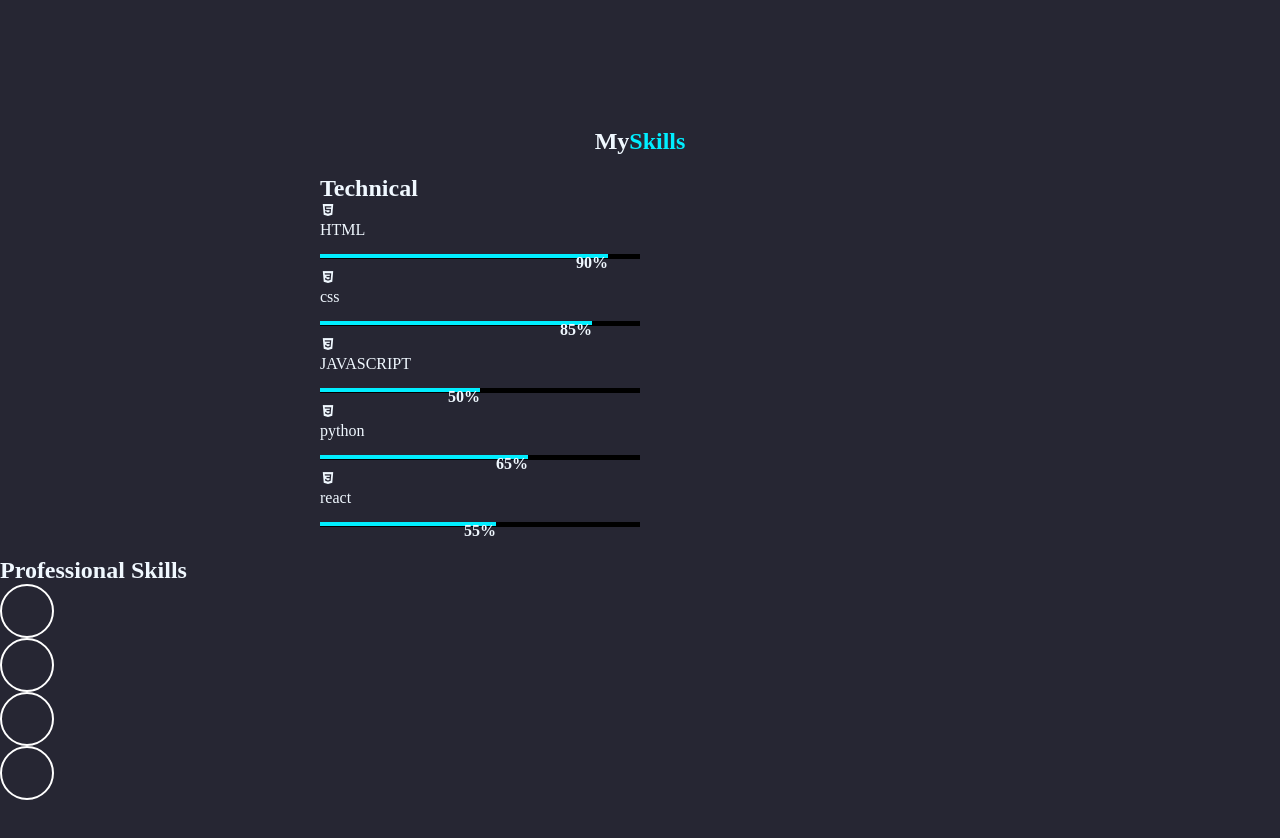
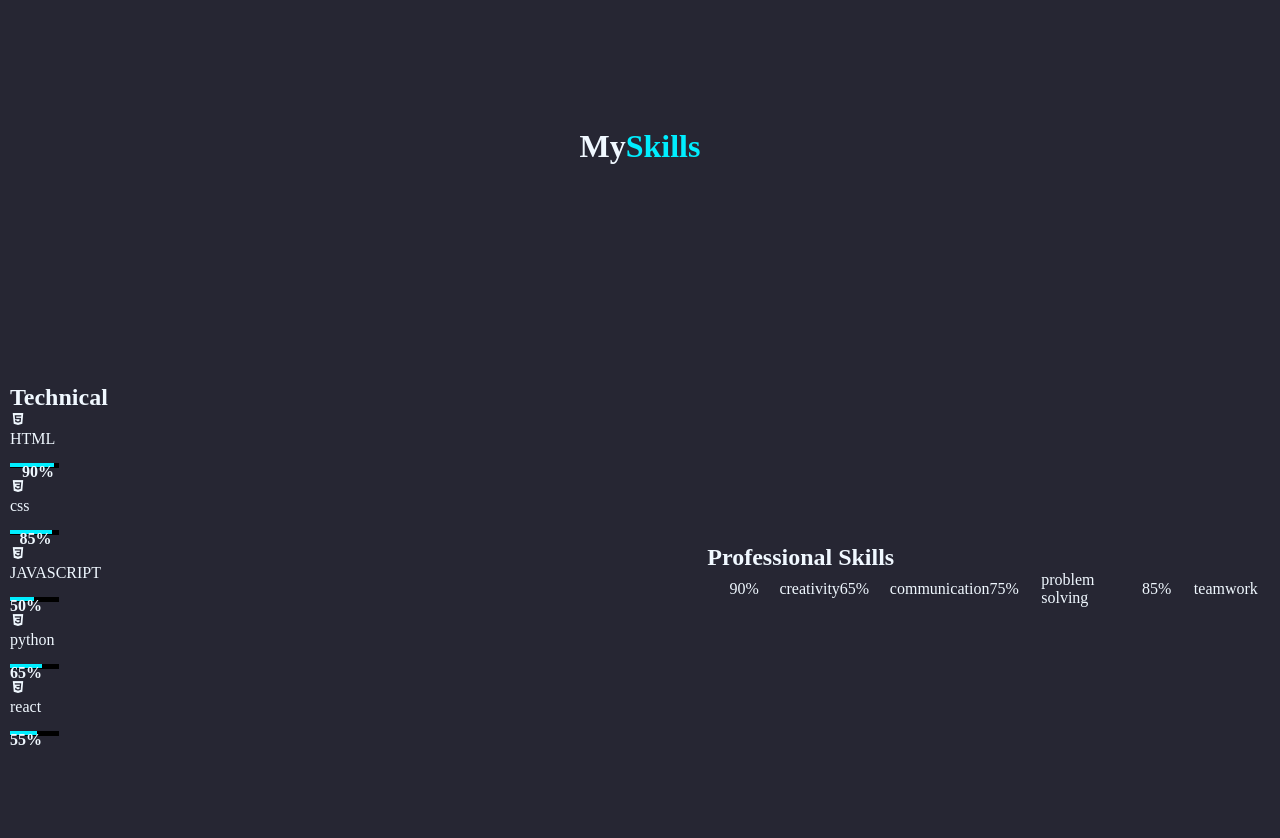
Before and after one commit to Manishahir11/.portfolio, a plain HTML site: page index.html in a window 1280 px wide. Shown: the part 2360-3198 px from the top of the page. Drawn offline with nearby package versions, Linux system fonts and the light colour scheme.

Commit message:
update 27-09-23

```diff
--- a/index.html
+++ b/index.html
@@ -12,14 +12,15 @@
 </head>
 
 <body>
-    <header class="header">
+    <header  id="header">
         <nav class="navbar">
             <div class="logo">.port<span class="fo-logo">folieo</span></div>
             <div class="contener">
-                <a href="#">Home</a>
-                <a href="#">About</a>
-                <a href="#">Services</a>
-                <a href="#">Skills</a>
+                <a href="#header">Home</a>
+
+                <a href="#about"  >About</a>
+                <a href="#myService">Services</a>
+                <a href="#skills">Skills</a>
                 <a href="#">Project</a>
                 <a href="#">Contact</a>
             </div>
@@ -51,7 +52,7 @@
             </div>
 
         </div>
-        <div class="about">
+        <div id="about">
             <div class="contenar">
                 <div class="right">
                     <img src="IMG_3115.JPG" alt="">
@@ -69,7 +70,7 @@
                     </div>
                 </div>
             </div>
-            <div class="myService">
+            <div class="myService" id="myService">
                 <h1> My Services</h1>
                 <div class="card">
                     <div class="card1">
@@ -95,9 +96,9 @@
 
             </div>
         </div>
+        <h1 style="text-align: center;">My<span style="color: #0ef;">Skills</span></h1>
         <section>
-            <h1 style="text-align: center;">My<span style="color: #0ef;">Skills</span></h1>
-            <div class="skills">
+            <div class="skills" id="skills">
                 <div class="technical">
                     <h1>Technical</h1>
                     <!-- HTML -->
@@ -154,12 +155,18 @@
                     </div>
                 </div>
             </div>
-            <div class="professional">
-                <h1>Professional Skills</h1>
-                <div class="crical"></div>
-                <div class="crical"></div>
-                <div class="crical"></div>
-                <div class="crical"></div>
+            <div class="professional" >
+                <h1 style="display: block;">Professional Skills</h1>
+                <div class="cri">
+                    <div class="WAP">
+                    <div class="crical">90%</div>creativity
+                    <div class="crical">65%</div>communication <br>
+                </div>
+                <div class="WAP1">
+                    <div class="crical">75%</div>problem solving
+                    <div class="crical">85%</div>teamwork
+                </div>
+            </div>
             </div>
 
             </div>
@@ -170,7 +177,7 @@
     </main>
     <script src="https://unpkg.com/typed.js@2.0.16/dist/typed.umd.js"></script>
     <script src="Typed.js"></script>
-
+    <script src="script.js"></script>
 </body>
 
 </html>
--- a/styele.css
+++ b/styele.css
@@ -2,14 +2,18 @@
     margin: 0;
     padding: 0;
 }
-body{
+html{
+    scroll-behavior: smooth;
+}
+
+body {
     background-color: rgba(10, 10, 24, 0.882);
     color: aliceblue;
 }
 
 .header {
-    margin: 0;
-    padding: 0;
+    position: sticky
+
 }
 
 .navbar {
@@ -25,12 +29,13 @@ body{
     margin-left: 25px;
     padding: 10px;
 }
-.fo-logo{
+
+.fo-logo {
     color: chocolate;
 }
 
 .contener {
-    width:50%;
+    width: 50%;
     /* background-color: midnightblue; */
     display: flex;
 
@@ -46,21 +51,25 @@ nav a {
     list-style: none;
     margin: 0 20px;
 }
+
 nav a:hover{
     color: #0ef;
     font-size: 1.02rem;
 
 }
-.main{
+
+.main {
     margin: 0;
 }
-.contenar{
+
+.contenar {
     margin-top: 2px;
     display: flex;
     align-items: center;
 
 }
-.left{
+
+.left {
     width: 50%;
     height: 100vh;
     display: flex;
@@ -68,16 +77,18 @@ nav a:hover{
     margin-left: 40px;
     justify-content: center;
 }
-.i-con{
+
+.i-con {
     margin-top: 10px;
 }
+
 .i-con a{
     display: inline-flex;
     justify-content: center;
     align-items: center;
     width: 40px;
     height: 40px;
-    margin:30px, 15px, 30px ,0;
+    margin: 30px, 15px, 30px, 0;
     font-size: 20px;
     text-decoration: none;
     list-style: none;
@@ -87,15 +98,18 @@ nav a:hover{
     color: #0ef;
 
 }
+
 .i-con a:hover{
     background: #0ef;
     color: white;
     box-shadow: 0 0 20px #0ef;
 }
-.btn{
+
+.btn {
     margin-top: 20px;
 }
-.btn a{
+
+.btn a {
 
     margin-top: 20px;
     text-decoration: none;
@@ -105,105 +119,148 @@ nav a:hover{
     border: 2px solid #0ef;
     border-radius: 5px;
 }
-.btn a:hover{
+
+.btn a:hover {
     background: #0ef;
     color: white;
     box-shadow: 0 0 30px #0ef;
 }
-.right{
+
+.right {
     width: 50%;
     display: flex;
     align-items: center;
     justify-content: center;
 }
 
-img{
+img {
     width: 400px;
     height: 400px;
     border: 2px solid #0ef;
     border-radius: 50%;
     box-shadow: 0 0 20px #0ef;
 }
-#element{
+
+#element {
     font-size: 35px;
     /* color: rgb(219, 141, 16); */
     color: #0ef;
 }
-.myService h1{
+
+.myService h1 {
     text-align: center;
 
 }
-.card{
+
+.card {
     height: 100vh;
     display: flex;
     align-items: center;
     justify-content: space-evenly;
 }
-.card1{
+
+.card1 {
     width: 300px;
     height: 200px;
     border: 0.2px solid blue;
     border-radius: 8px;
     box-shadow: 0 0 20px rgb(1, 1, 35);
 }
-.card2{
+
+.card2 {
     width: 300px;
     height: 200px;
     border: 0.2px solid blue;
     border-radius: 8px;
     box-shadow: 0 0 20px rgb(1, 1, 35);
 }
-.card3{
+
+.card3 {
     width: 300px;
     height: 200px;
     border: 0.2px solid blue;
     border-radius: 8px;
     box-shadow: 0 0 20px rgb(1, 1, 35);
 }
-.card i{
+
+.card i {
     margin: 10px;
     font-size: 28px;
     color: #0ef;
 }
-.card h4{
+
+.card h4 {
     margin: 10px;
 }
+
 /* myskills */
-section{
+section {
     margin: 0;
     height: 100vh;
+  display: flex;
+  align-items: center;
+  justify-content: space-evenly;
 
 }
+
 .skills{
+    margin: 10px;
     display: flex;
-    justify-content: space-around;
+    width: 60%
+}
 
-}
-section h1 .myskill{
+
+section h1 .myskill {
     text-align: center;
 }
-.technical{
-
+.technical {
+    margin-right: 10px;
+    display: flex;
+    flex-direction: column;
+    /* width: 60%; */
+}
+.professional {
+    /* display: flex; */
     width: 50%;
     margin-top: 20px;
 }
-.professional{
-
-    width: 50%;
-    margin-top: 20px;
-}
-.line{
+.line {
     position: relative;
-    bottom:10px ;
+    bottom:10px;
     margin-top: 25px;
     width: 50%;
     height: 5px;
     background-color: black;
     animation: name duration timing-function delay iteration-count direction fill-mode;
 }
-.crical{
-    width: 50px;
-    height: 50px;
-    border:2px solid white;
+
+.cri {
+    display: flex;
+    align-items: center;
+    justify-content: center;
+
+}
+.WAP{
+    display: flex;
+    align-items: center;
+    justify-content: space-evenly;
+}
+.WAP1{
+    display: flex;
+    align-items: center;
+    justify-content: space-evenly;
+}
+
+.crical  {
+    padding: auto;
+    height:20%;
+    width: 20%;
+    display: grid;
+    grid-template-columns: repeat(auto-fit,minmax(50px,1fr)); */
+    border: 2px solid white;
     border-radius: 50%;
+
 }
+.crcl1{
+
+}
```
Also changed, not shown: script.js (+15 -0 lines), about.html (deleted), contact.html (deleted). Lines whose indentation alone changed are shown as unchanged.
